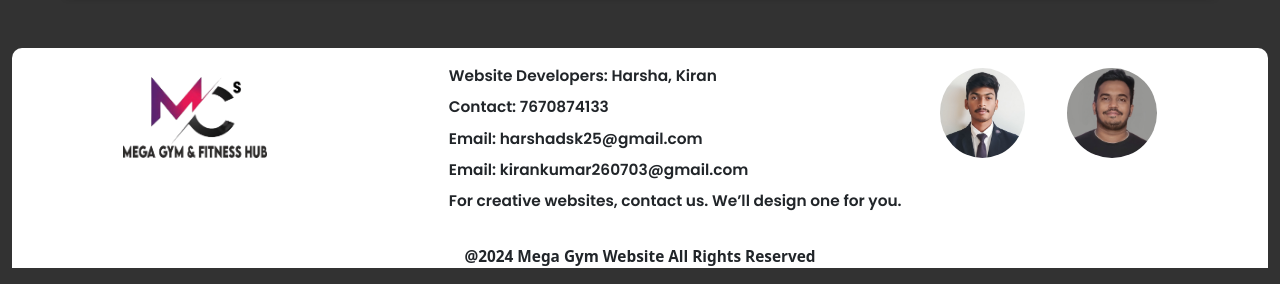
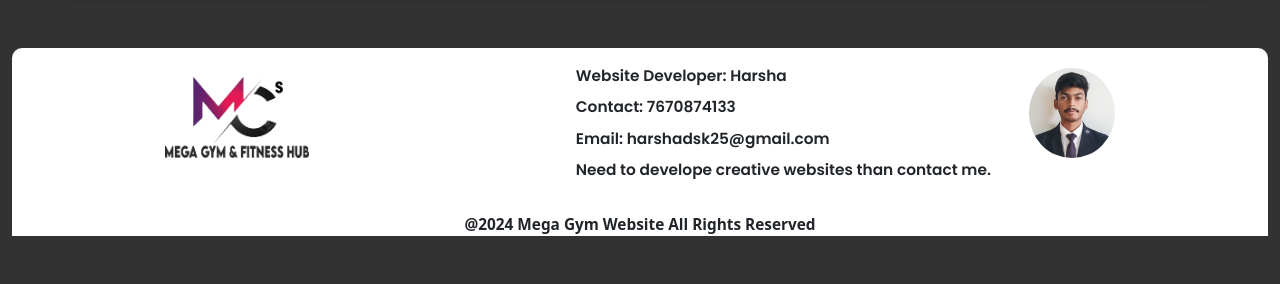
Before and after one commit to Harsha0409/megagym, a plain HTML site: page blog.html in a window 1280 px wide. Shown: the part 2258-2542 px from the top of the page. After the commit the page ends 2510 px from the top, so only its background shows below. Drawn offline with nearby package versions, Linux system fonts and the light colour scheme.

Commit message:
Update blog.html

```diff
--- a/blog.html
+++ b/blog.html
@@ -22,6 +22,9 @@
               </li>
               <li class="nav-item">
                 <a class="nav-link" href="index.html">About</a>
+              </li>
+              <li class="nav-item">
+                <a class="nav-link" href="gallery.html">Gallery</a>
               </li>
               <li class="nav-item">
                 <a class="nav-link" href="index.html">Trainer info</a>
@@ -118,32 +121,19 @@
     </main>
 
 
-
-
-
-
-
-
-
-
-
-
-
       <footer>
         <div class="footer-bg">
             <div class="dev-details">
                 <img src="assets/megalogo.png">
                 <div class="dev-info">
                     <div class="devname">
-                        <p>Website Developers: Harsha, Kiran</p>
-                            <p>Contact: 7670874133</p>
-                            <p>Email: harshadsk25@gmail.com</p>
-                            <p>Email: kirankumar260703@gmail.com</p>
-                            <p>For creative websites, contact us. We’ll design one for you.</p>
+                        <p>Website Developer: Harsha</p>
+                        <p>Contact: 7670874133</p>
+                        <p>Email: harshadsk25@gmail.com</p>
+                        <p>Need to develope creative websites than contact me.</p>
                     </div>
                     <div class="dev-img">
                       <img src="assets/dev.jpg" alt="developer_img">
-                      <img src="assets/dev2.jpg" alt="developer2_img">
                     </div>
                 </div>
             </div>
```
